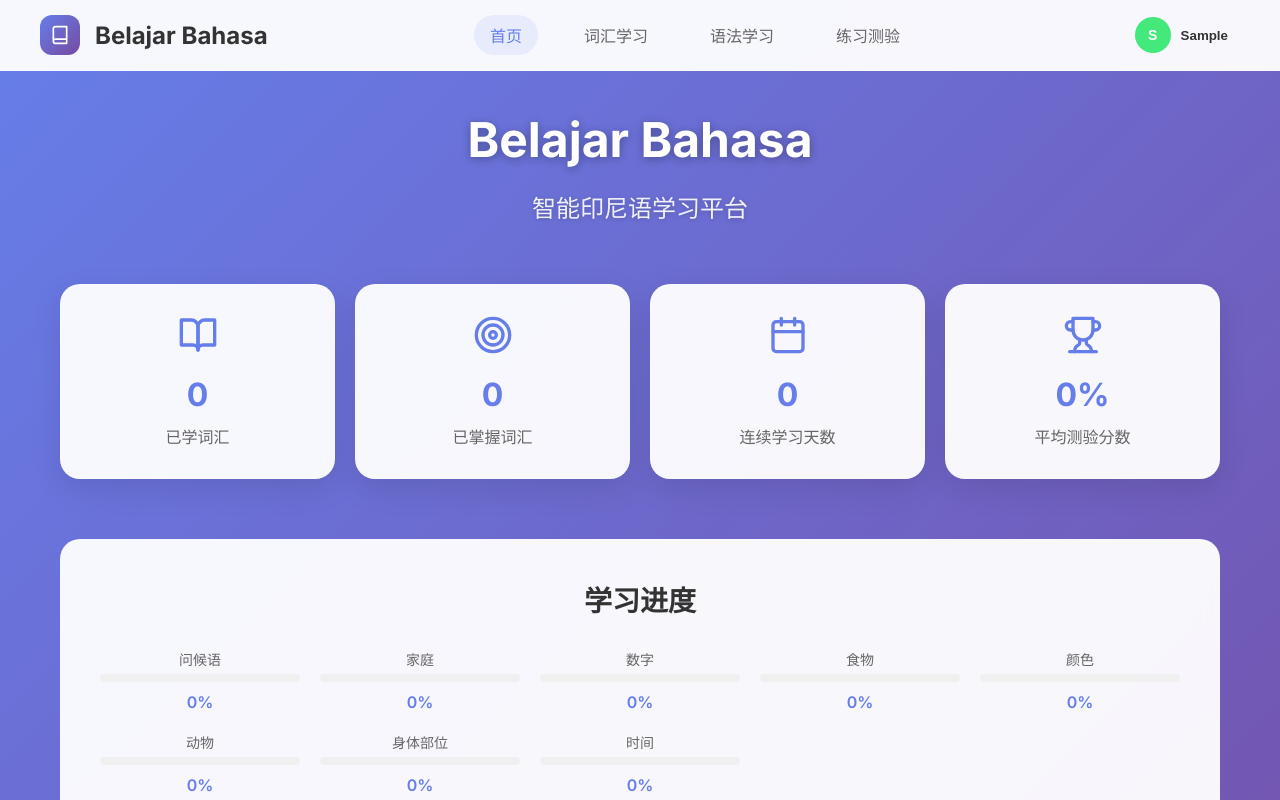
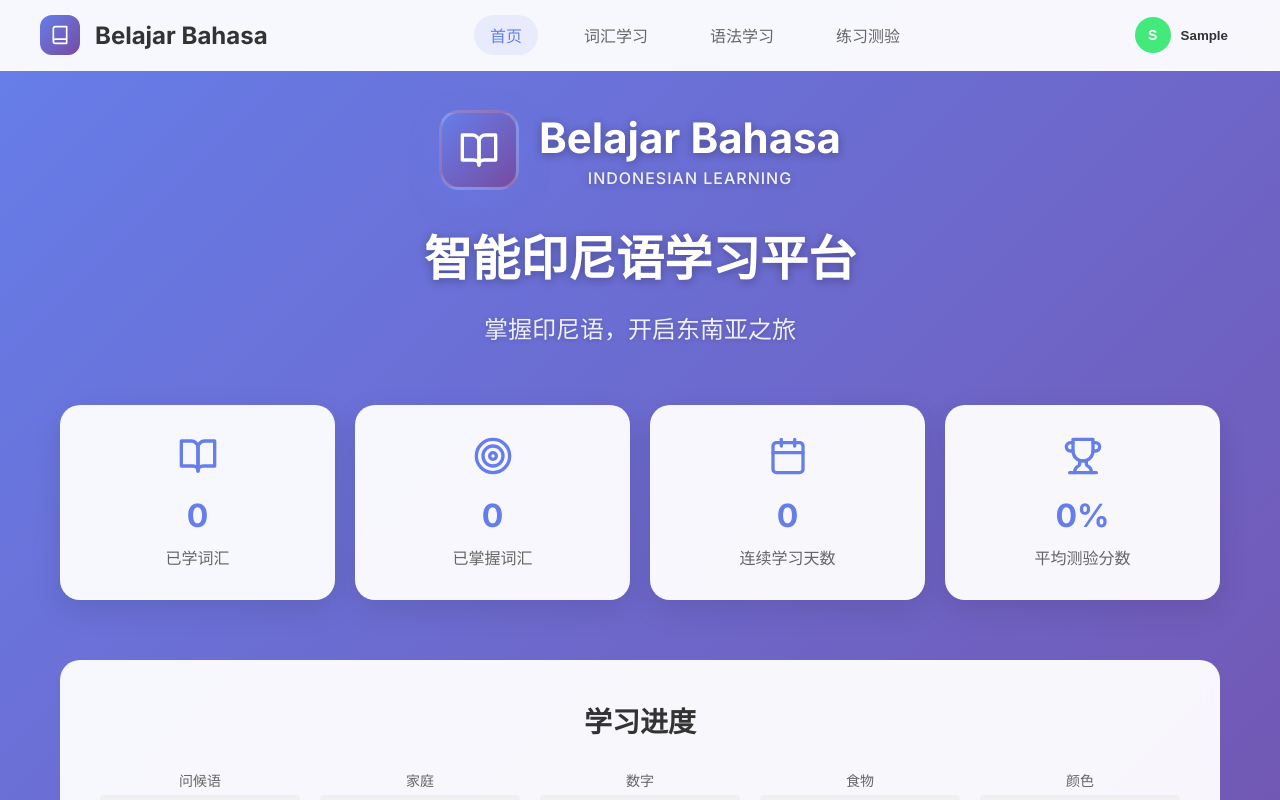
Before and after one commit to roisantoso-id/bahasa-beraja, a React (Create React App) app: page /login in a window 1280 px wide. Both pictures are taken after typing "Sample" into the empty fields and a click on the button "登录". Shown: the top 800 px of the page. Built offline with nearby package versions, Linux system fonts and the light colour scheme.

Commit message:
美化: 在主页添加大型公司logo和优化布局

```diff
--- a/src/pages/Home.js
+++ b/src/pages/Home.js
@@ -14,6 +14,46 @@ const HomeContainer = styled.div`
 const Hero = styled.div`
   text-align: center;
   margin-bottom: 60px;
+`;
+
+const HeroLogo = styled(motion.div)`
+  display: flex;
+  align-items: center;
+  justify-content: center;
+  gap: 20px;
+  margin-bottom: 30px;
+`;
+
+const LogoIcon = styled.div`
+  width: 80px;
+  height: 80px;
+  background: linear-gradient(135deg, #667eea 0%, #764ba2 100%);
+  border-radius: 20px;
+  display: flex;
+  align-items: center;
+  justify-content: center;
+  color: white;
+  box-shadow: 0 10px 30px rgba(102, 126, 234, 0.3);
+  border: 3px solid rgba(255, 255, 255, 0.2);
+`;
+
+const LogoText = styled.div`
+  color: white;
+  text-shadow: 0 2px 10px rgba(0,0,0,0.3);
+`;
+
+const LogoTitle = styled.h1`
+  font-size: 42px;
+  font-weight: 700;
+  margin: 0;
+  margin-bottom: 5px;
+`;
+
+const LogoSubtitle = styled.div`
+  font-size: 16px;
+  opacity: 0.9;
+  font-weight: 500;
+  letter-spacing: 1px;
 `;
 
 const Title = styled.h1`
@@ -288,8 +328,21 @@ function Home() {
   return (
     <HomeContainer>
       <Hero>
-        <Title>Belajar Bahasa</Title>
-        <Subtitle>智能印尼语学习平台</Subtitle>
+        <HeroLogo
+          initial={{ opacity: 0, y: -30 }}
+          animate={{ opacity: 1, y: 0 }}
+          transition={{ duration: 0.8, ease: "easeOut" }}
+        >
+          <LogoIcon>
+            <BookOpen size={40} />
+          </LogoIcon>
+          <LogoText>
+            <LogoTitle>Belajar Bahasa</LogoTitle>
+            <LogoSubtitle>INDONESIAN LEARNING</LogoSubtitle>
+          </LogoText>
+        </HeroLogo>
+        <Title>智能印尼语学习平台</Title>
+        <Subtitle>掌握印尼语，开启东南亚之旅</Subtitle>
       </Hero>
 
       <StatsGrid>
```
